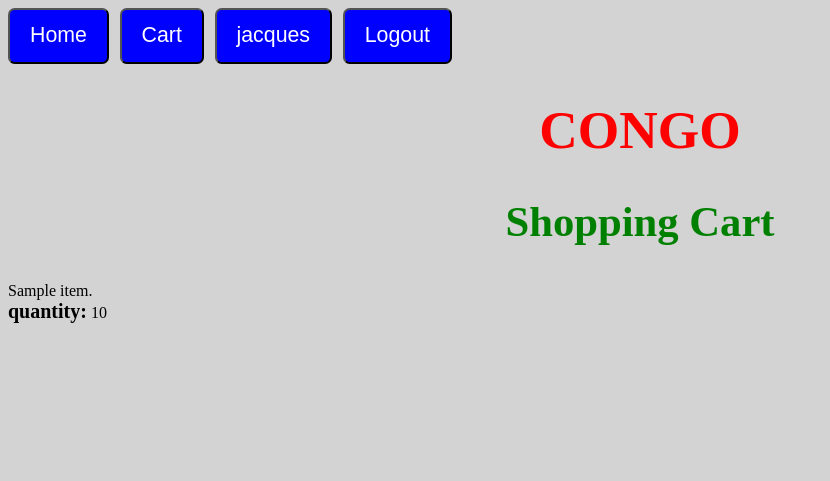
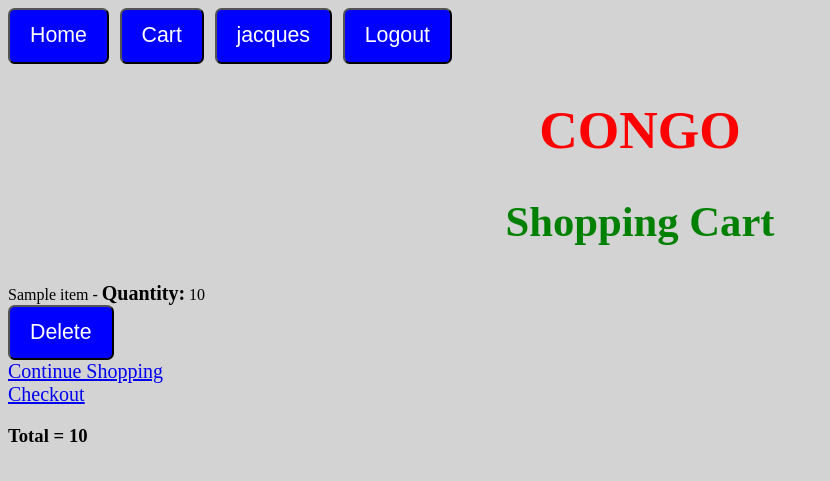
Before and after one commit to jacdylngab/A3, a Flask app: template templates/show_cart.html in a window 1280 px wide. Shown: the top 481 px of the page, without its empty margins (0-830 px from the left). Run offline with Flask 3, Linux system fonts and the light colour scheme; a user stored in the database is signed in; the template is opened without the code that fills it: most values are stand-ins (such as "Sample title", 1, 10 or a date in 2020).

Commit message:
Did number 5 in A3

```diff
--- a/app.py
+++ b/app.py
@@ -125,12 +125,20 @@ def add_item_to_cart():
 
     item = Item.query.filter_by(id=item_id).first()
 
-    item_name = item.name
+    # If the item exists, we can go ahead and add it to the cart
+    if item:
+        item_name = item.name
+        item_price = item.price
 
-    cart[item_name] = cart.get(item_name, 0) + 1
+        if item_name in cart:
+            cart[item_name]["quantity"] += 1
+
+        else:
+            cart[item_name] = {"quantity": 1, "price": item_price}
 
     # Save the session
     session["cart"] = cart
+    print(f"Cart: {cart}")
 
     return redirect(url_for("show_cart"))
 
@@ -138,8 +146,14 @@ def add_item_to_cart():
 @app.route("/cart/", methods=["GET"])
 def show_cart():
     cart = session.get("cart", {})
+    total = 0
+    if cart:
+        for details in cart.values():
+            total += round(
+                details["price"] * details["quantity"], 2
+            )  # Round up to two decimal places
 
-    return render_template("show_cart.html", cart=cart)
+    return render_template("show_cart.html", cart=cart, total=total)
 
 
 @app.route("/logout/", methods=["GET"])
@@ -158,3 +172,26 @@ def show_user_detail():
         return render_template("show_user.html", user=user)
     else:
         return f"There is no user named {username}."
+
+
+@app.route("/cart-delete/", methods=["POST"])
+def remove_item_from_cart():
+    cart = session.get("cart", {})
+
+    item_name = request.form["item-name"]
+
+    # If the item_name exists
+    # Remove the item from the cart based on the item_name.
+    # Fist check if the cart is empty or not. Only remove the item if the cart is not empty.
+    if item_name and cart:
+        del cart[item_name]
+
+    # Save the session
+    session["cart"] = cart
+
+    return redirect(url_for("show_cart"))
+
+
+@app.route("/checkout/", methods=["GET"])
+def checkout_page():
+    return "IMPLEMENT ME!! I AM THE CHECKOUT PAGE!"
--- a/templates/show_cart.html
+++ b/templates/show_cart.html
@@ -10,8 +10,17 @@
     <h1>CONGO</h1>
     <h2>Shopping Cart</h2>
 
-    {% for item, quantity in cart.items() %} {{ item }}.<br />
-    <strong>quantity:</strong> {{ quantity }}<br />
+    {% for item, details in cart.items() %} {{ item }} -
+    <strong>Quantity:</strong> {{ details.quantity }}
+
+    <form method="POST" action="{{ url_for('remove_item_from_cart') }}">
+      <input name="item-name" type="hidden" value="{{ item }}" />
+      <input type="submit" value="Delete" />
+    </form>
     {% endfor %}
+    <a href="/">Continue Shopping</a><br />
+    <a href="/checkout/">Checkout</a><br />
+
+    <h3>Total = {{ total }}</h3>
   </body>
 </html>
```
Also changed, not shown: A2.db.
